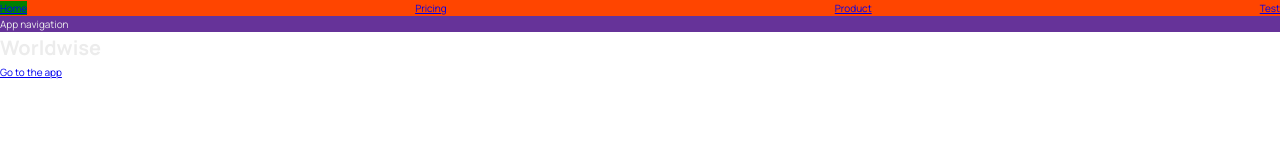
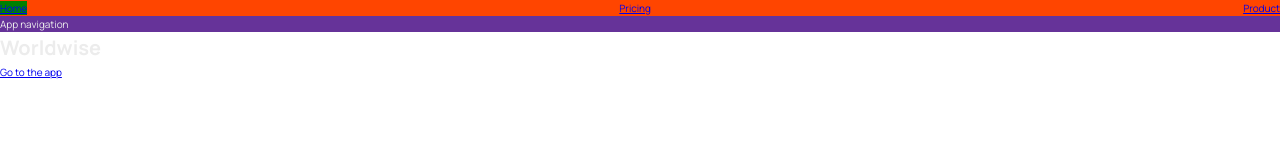
Before and after one commit to Romsh1/React-router-building-SPA, a React (Vite) app in the folder worldwise/: page / in a window 1280 px wide. Shown: the top 160 px of the page. Built offline with nearby package versions, Linux system fonts and the light colour scheme.

Commit message:
Removed a NavLink

```diff
--- a/worldwise/src/components/PageNav.jsx
+++ b/worldwise/src/components/PageNav.jsx
@@ -16,10 +16,6 @@ function PageNav() {
                 <li>
                     <NavLink to='/product' >Product</NavLink>
                 </li>
-
-                <li>
-                    <NavLink to='/test' >Test</NavLink>
-                </li>
             </ul>
         </nav>
     );
```
